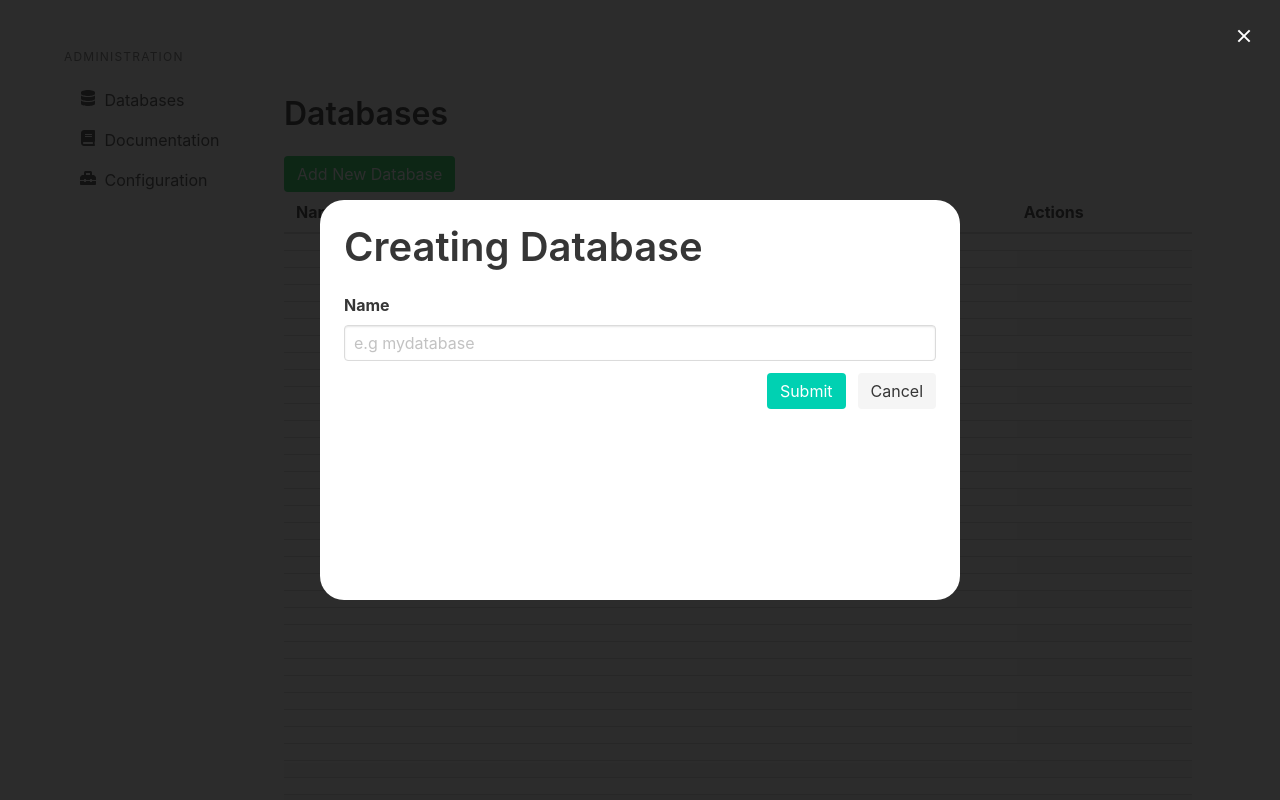
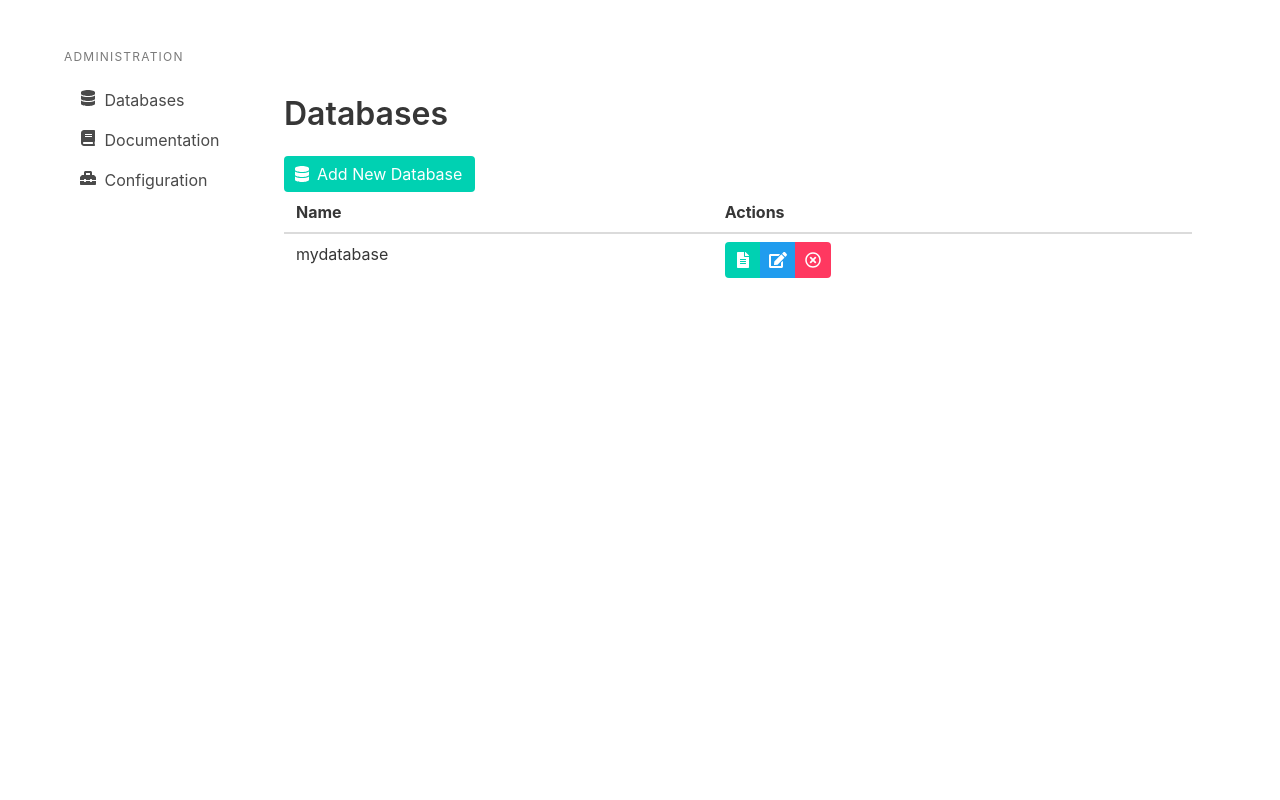
Before and after one commit to Angra-DB/frontend, a Vue app: page /db in a window 1280 px wide. Shown: the top 800 px of the page. Built offline with nearby package versions, Linux system fonts and the light colour scheme.

Commit message:
Added some methods and buttons

```diff
--- a/src/components/modal/Modal.vue
+++ b/src/components/modal/Modal.vue
@@ -13,7 +13,7 @@
         name: 'modal',
         data(){
             return {
-                isActive: true
+                isActive: false
             }
         },
         methods: {
--- a/src/pages/databases/Databases.vue
+++ b/src/pages/databases/Databases.vue
@@ -2,25 +2,48 @@
     <section class="section">
         <div class="container">
             <h1 class="title">Databases</h1>
-            <button class="button is-success">Add New Database</button>
+            <button class="button is-primary">
+                <span class="icon is-medium">
+                    <i class="fas fa-database"></i>
+                </span>
+                <span>Add New Database</span>
+            </button>
             <h2 v-if="!databases.length">Haven't found any databases</h2>
             <table v-else class="table is-striped is-hoverable is-fullwidth">
                 <thead>
                     <tr>
                         <th>Name</th>
-                        <th>Size</th>
-                        <th># of Docs</th>
-                        <th>Update Seq</th>
                         <th>Actions</th>
                     </tr>
                 </thead>
                 <tbody>
                     <tr v-for="db in databases" :key="db.id">
                         <td>{{ db.name }}</td>
-                        <td></td>
-                        <td></td>
-                        <td></td>
-                        <td></td>
+                        <td>
+                            <div class="field has-addons">
+                                <span class="control">
+                                    <button class="button is-primary">
+                                        <span class="icon is-medium">
+                                            <i class="fas fas fa-file-alt"></i>
+                                        </span>
+                                    </button>
+                                </span>
+                                <span class="control">
+                                    <button class="button is-info">
+                                        <span class="icon is-medium">
+                                            <i class="fas fa-edit"></i>
+                                        </span>
+                                    </button>
+                                </span>
+                                <span @click="delete('a')" class="control">
+                                    <a class="button is-danger">
+                                        <span class="icon is-medium">
+                                            <i class="far fa-times-circle"></i>
+                                        </span>
+                                    </a>
+                                </span>
+                            </div>
+                        </td>
                     </tr>
                 </tbody>
             </table>
@@ -36,13 +59,23 @@ import DatabasesCrud from './DatabasesCrud'
     export default {
         data(){
             return {
-                databases: []
+                databases: [{name: 'mydatabase'}]
             }
         },
         mounted(){
-            axios
-            .get('http://localhost:4321/')
-            .then(response=>(this.databases = response.data))
+        },
+        methods: {
+            load: function(){
+                axios
+                .get(`http://localhost:4321/`)
+                .then(response=>(this.databases = response.data))
+            },
+            delete: function(db_name){
+                console.log(db_name);
+                axios
+                .delete(`http://localhost:4321/db/${db_name}`)
+                .then(response=>(this.databases = response.data))
+            }
         },
         components:{
             DatabasesCrud
```
